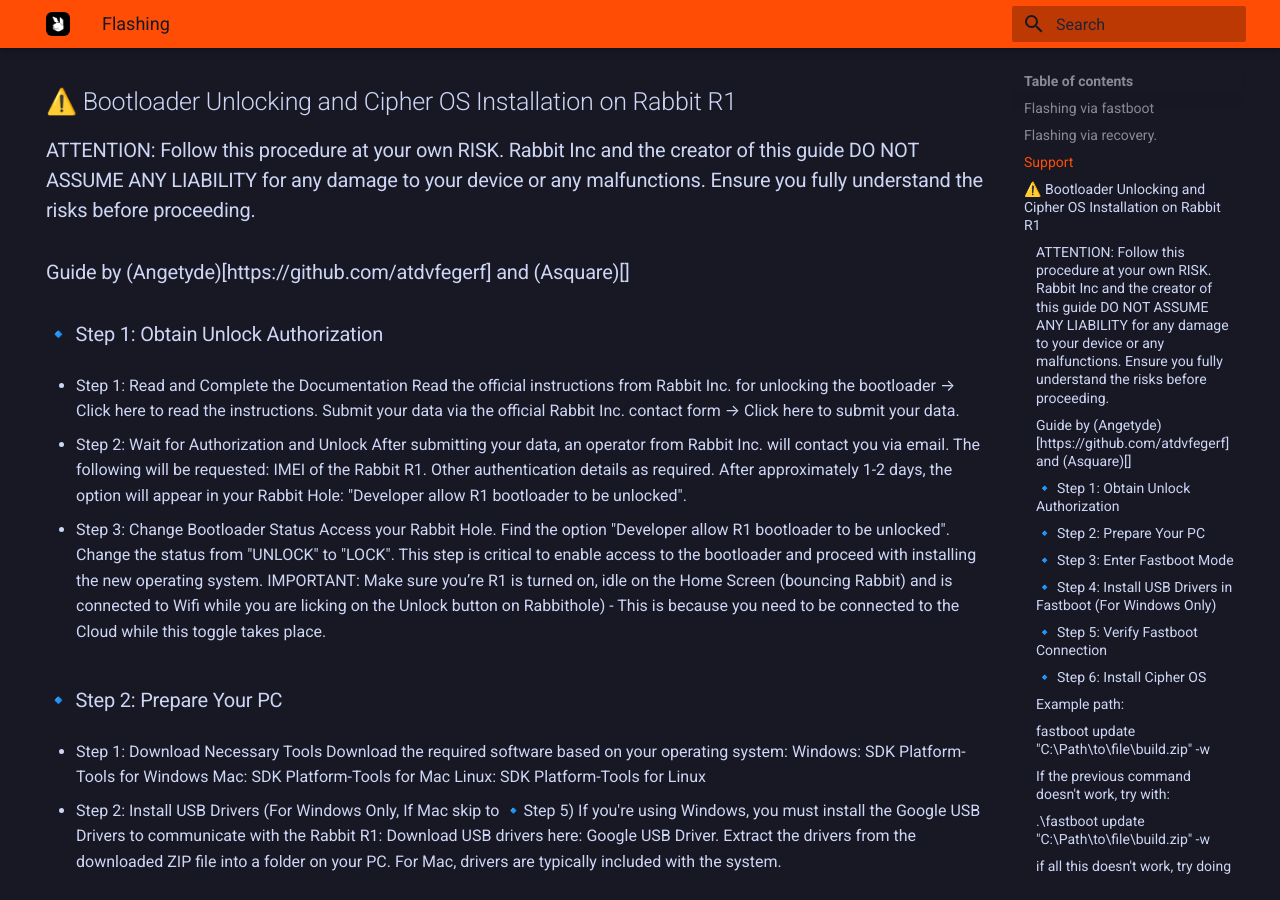
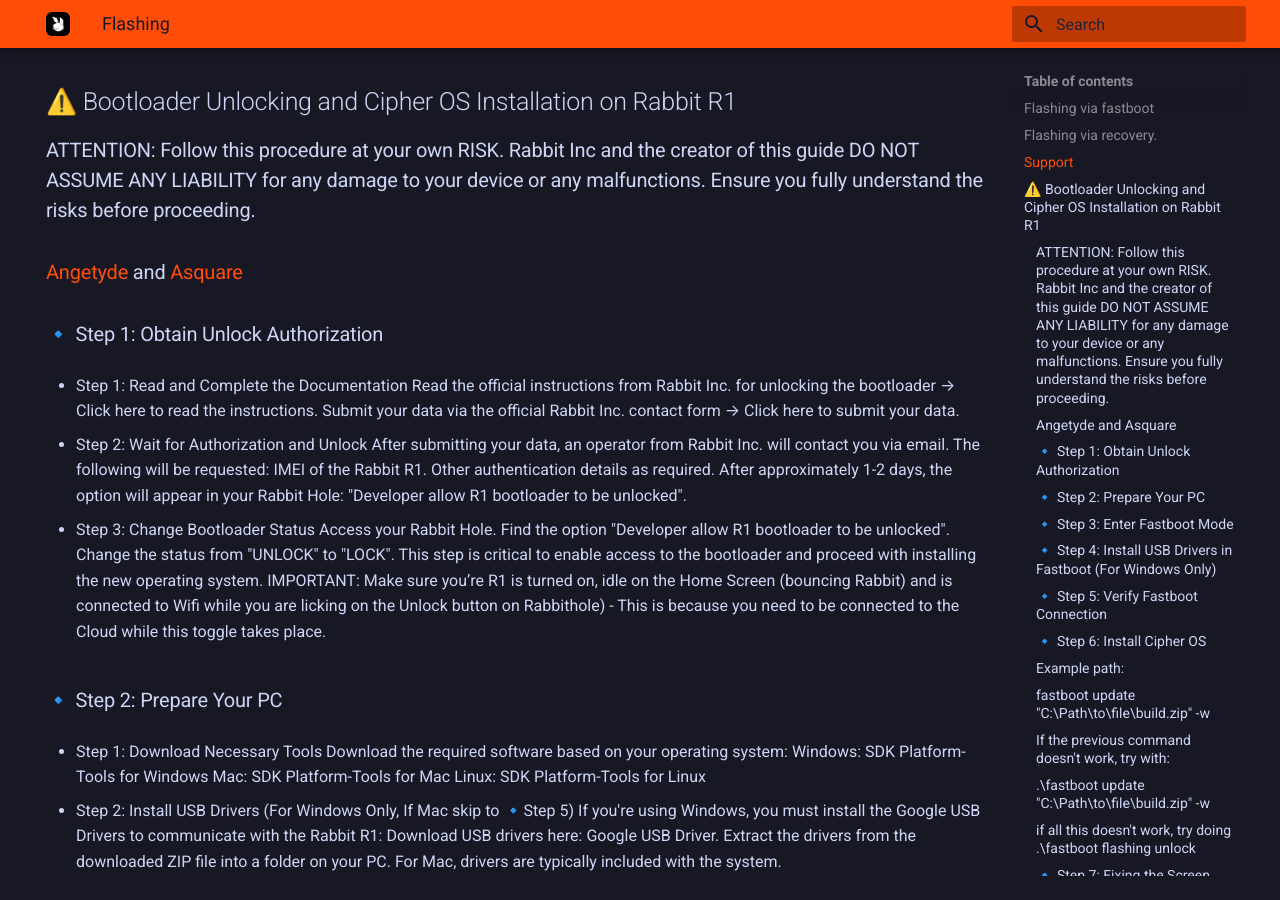
Before and after one commit to rabbit-hmi-oss/community-wiki, an MkDocs documentation site: the page built from docs/flashing.md, in a window 1280 px wide and 900 px high, scrolled down 1012 px. Built offline with MkDocs 1.6.1 and Material for MkDocs 9.7.7, drawn with Linux system fonts in a browser that asks for light colours.

Commit message:
Update flashing.md

```diff
--- a/docs/flashing.md
+++ b/docs/flashing.md
@@ -39,7 +39,7 @@ You can get in touch with us on our official discord channel.
 
 ## ⚠️ Bootloader Unlocking and Cipher OS Installation on Rabbit R1
 ### ATTENTION: Follow this procedure at your own RISK. Rabbit Inc and the creator of this guide  DO NOT ASSUME ANY LIABILITY for any damage to your device or any malfunctions. Ensure you fully understand the risks before proceeding.
-### Guide by (Angetyde)[https://github.com/atdvfegerf] and (Asquare)[]
+### [Angetyde](https://github.com/atdvfegerf) and [Asquare]()
 ### 🔹 Step 1: Obtain Unlock Authorization
 
 * Step 1: Read and Complete the Documentation
```
